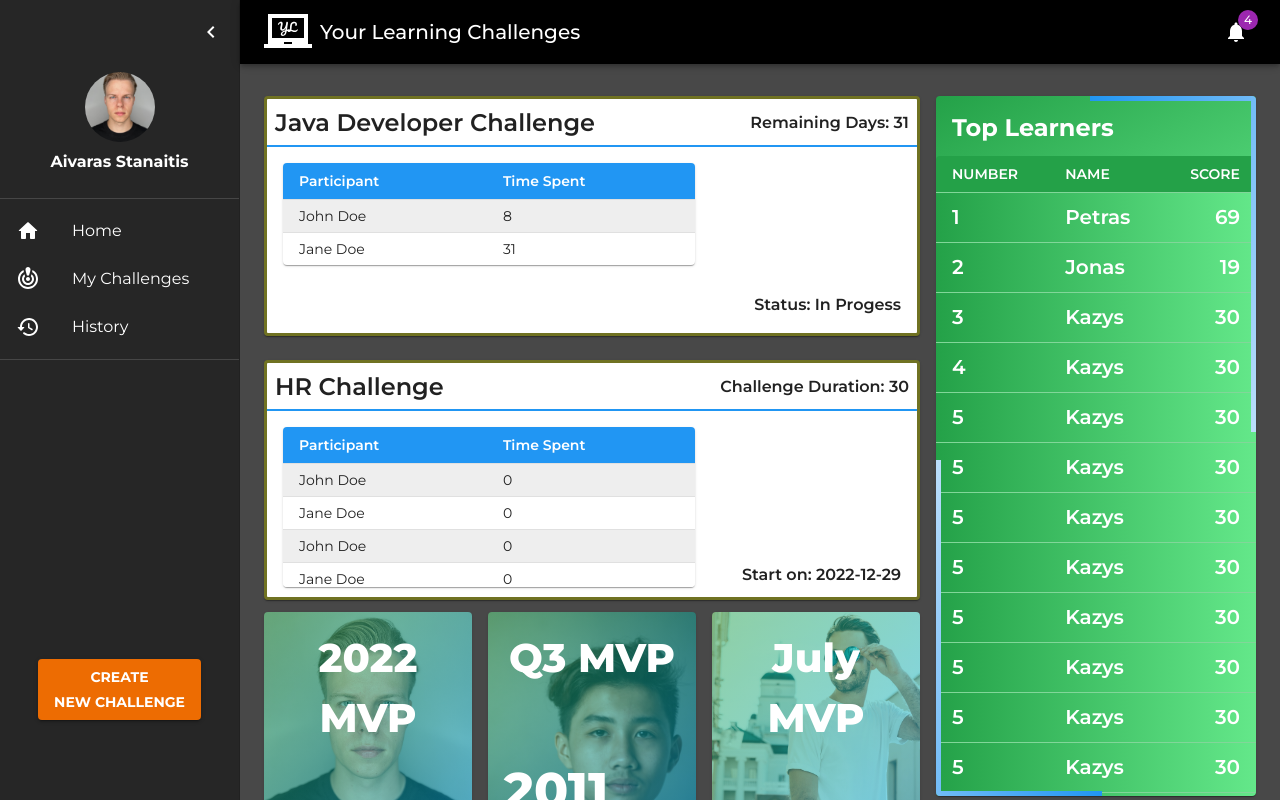
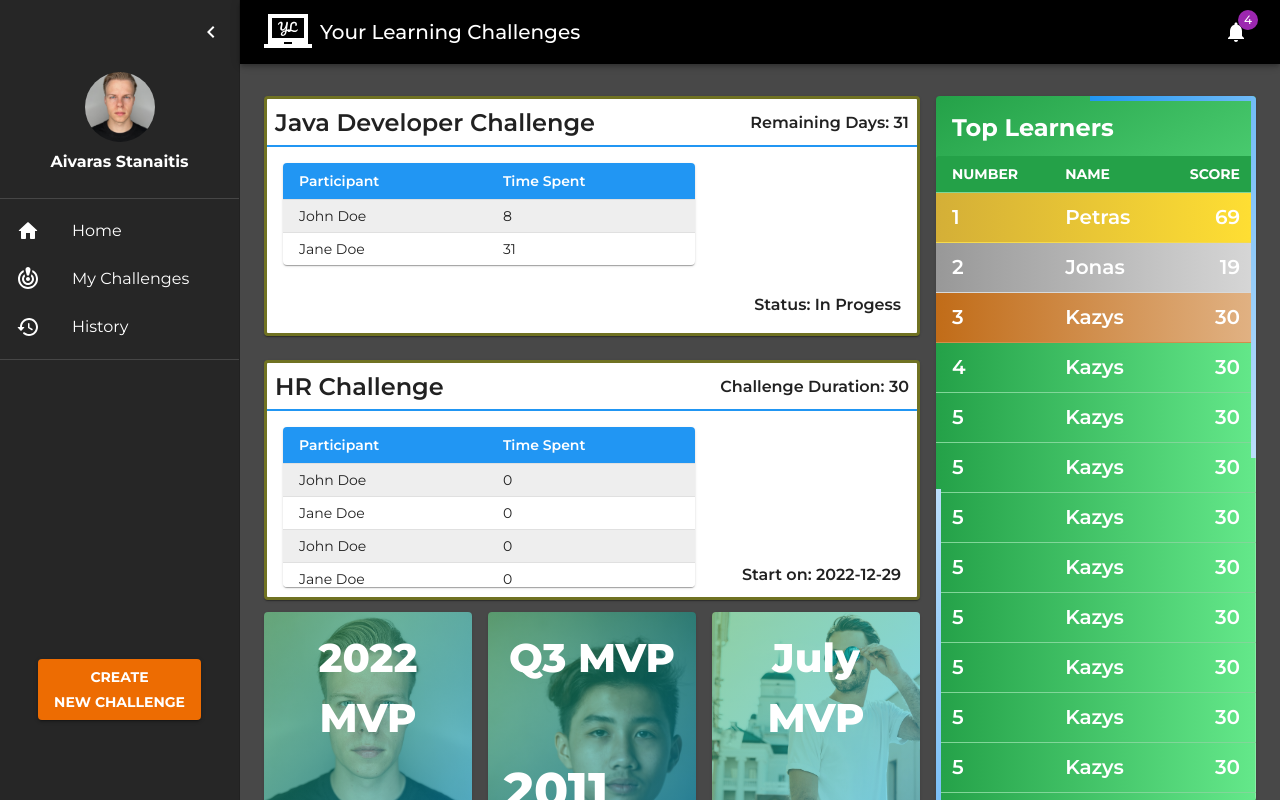
Before and after one commit to aivaraskurseviciusltu/HACKATHON2022, a React (Create React App) app in the folder my-app/: page / in a window 1280 px wide. Built offline with nearby package versions, Linux system fonts and the light colour scheme.

Commit message:
leaderboard update v2

```diff
--- a/my-app/src/dashboard/LeaderboardTable.js
+++ b/my-app/src/dashboard/LeaderboardTable.js
@@ -48,7 +48,7 @@ const LeaderboardTable = () => {
         sx={{
           display: "flex",
           flexDirection: "column",
-          maxHeight: "700px",
+          maxHeight: "905px",
           background: "linear-gradient(331deg, rgba(36,161,72,1) 0%, rgba(100,232,138,1) 56%, rgba(36,161,72,1) 100%)",
         }}
         className="border-custom"
@@ -65,32 +65,32 @@ const LeaderboardTable = () => {
           >
             Top Learners
           </Typography>
-          <TableContainer component={Paper} sx={{ boxShadow: "none", maxHeight: "640px", overflowY: "auto" }}>
-            <Table sx={{ minWidth: "100%" }} size="small" aria-label="a dense table">
+          <TableContainer component={Paper} sx={{ boxShadow: "none", maxHeight: "645px", overflowY: "auto" }}>
+            <Table stickyHeader sx={{ minWidth: "100%" }} size="small" aria-label="a dense table">
               <TableHead>
-                <TableRow sx={{ backgroundColor: "#24a148" }}>
-                  <TableCell sx={{ color: "#fff", fontWeight: 600, borderColor: "#81d699" }}>Number</TableCell>
-                  <TableCell sx={{ color: "#fff", fontWeight: 600, borderColor: "#81d699" }}>Name</TableCell>
-                  <TableCell sx={{ color: "#fff", fontWeight: 600, borderColor: "#81d699" }} align="right">Score</TableCell>
+                <TableRow sx={{ backgroundColor: "#24a148", mt: "60px" }}>
+                  <TableCell sx={{ color: "#fff", fontWeight: 700, borderColor: "#81d699", backgroundColor: "#24a148" }}>Number</TableCell>
+                  <TableCell sx={{ color: "#fff", fontWeight: 700, borderColor: "#81d699", backgroundColor: "#24a148" }}>Name</TableCell>
+                  <TableCell sx={{ color: "#fff", fontWeight: 700, borderColor: "#81d699", backgroundColor: "#24a148" }} align="right">Score</TableCell>
                 </TableRow>
               </TableHead>
               <TableBody>
-                {rows.sort((a, b) => a.number - b.number).map((row) => (
+                {rows.sort((a, b) => a.number - b.number).map((row, index) => (
                   <TableRow
                     key={row.number}
                     sx={{
-                      background: "linear-gradient(90deg, rgba(36,161,72,1) 0%, rgba(100,232,138,1) 100%)",
+                      background: index === 0 ? "linear-gradient(90deg, rgba(212,175,55,1) 0%, rgba(255,215,0,0.8) 100%)" : index === 1 ? "linear-gradient(90deg, rgba(152,152,152,1) 0%, rgba(205,205,205,0.8) 100%)" : index === 2 ? "linear-gradient(90deg, rgba(193,108,24,1) 0%, rgba(205,127,50,0.6) 100%)" : "linear-gradient(90deg, rgba(36,161,72,1) 0%, rgba(100,232,138,1) 100%)",
                       '&:last-child td, &:last-child th': { border: 0 },
                       textTransform: "none"
                     }}
                   >
-                    <StyledTableCell component="td" >
+                    <StyledTableCell component="td" sx={{ borderColor: index === 0 ? '#f5da4c' : index === 1 ? '#d9d9d9' : index === 2 ? '#d18e4b' : "#81d699" }}>
                       {row.number}
                     </StyledTableCell>
-                    <StyledTableCell component="td" >
+                    <StyledTableCell component="td" sx={{ borderColor: index === 0 ? '#f5da4c' : index === 1 ? '#d9d9d9' : index === 2 ? '#d18e4b' : "#81d699" }}>
                       {row.name}
                     </StyledTableCell>
-                    <StyledTableCell component="td" align="right">
+                    <StyledTableCell component="td" align="right" sx={{ borderColor: index === 0 ? '#f5da4c' : index === 1 ? '#d9d9d9' : index === 2 ? '#d18e4b' : "#81d699" }}>
                       {row.hours}
                     </StyledTableCell>
                   </TableRow>
@@ -98,6 +98,17 @@ const LeaderboardTable = () => {
               </TableBody>
             </Table>
           </TableContainer>
+          <Box sx={{ width: '100%', display: 'flex' }}>
+            <StyledRow component="td" sx={{ display: 'flex', backgroundColor: "#24a148", justifyContent: 'center', alignItems: 'center', pl: 2 }}>
+              256
+            </StyledRow>
+            <StyledRow component="td" sx={{ display: 'flex', backgroundColor: "#24a148", justifyContent: 'center', alignItems: 'center', flexGrow: 1, pr: 8 }} >
+              You
+            </StyledRow>
+            <StyledRow component="td" align="right" sx={{ display: 'flex', backgroundColor: "#24a148", justifyContent: 'center', alignItems: 'center', pr: 2 }}>
+              95
+            </StyledRow>
+          </Box>
         </Box>
       </Paper>
     </Grid>
@@ -109,6 +120,13 @@ export default LeaderboardTable;
 const StyledTableCell = styled(TableCell)({
   height: "50px",
   color: "#fff",
+  fontSize: "20px",
+  fontWeight: 600,
+});
+
+const StyledRow = styled(Box)({
+  height: "50px",
+  color: "#fff",
   borderColor: "#81d699",
   fontSize: "20px",
   fontWeight: 600,
--- a/my-app/src/dashboard/table.css
+++ b/my-app/src/dashboard/table.css
@@ -17,6 +17,7 @@
 } */
 
 .border-custom span:nth-child(1){
+	z-index: 1000;
 	position: absolute;
 	top: 0;
 	left: 0;
@@ -37,6 +38,7 @@
 }
 
 .border-custom span:nth-child(2){
+	z-index: 1000;
 	position: absolute;
 	top: 0;
 	right: 0;
@@ -58,6 +60,7 @@
 }
 
 .border-custom span:nth-child(3){
+	z-index: 1000;
 	position: absolute;
 	bottom: 0;
 	left: 0;
@@ -78,6 +81,7 @@
 }
 
 .border-custom span:nth-child(4){
+	z-index: 1000;
 	position: absolute;
 	top: 0;
 	left: 0;
```
